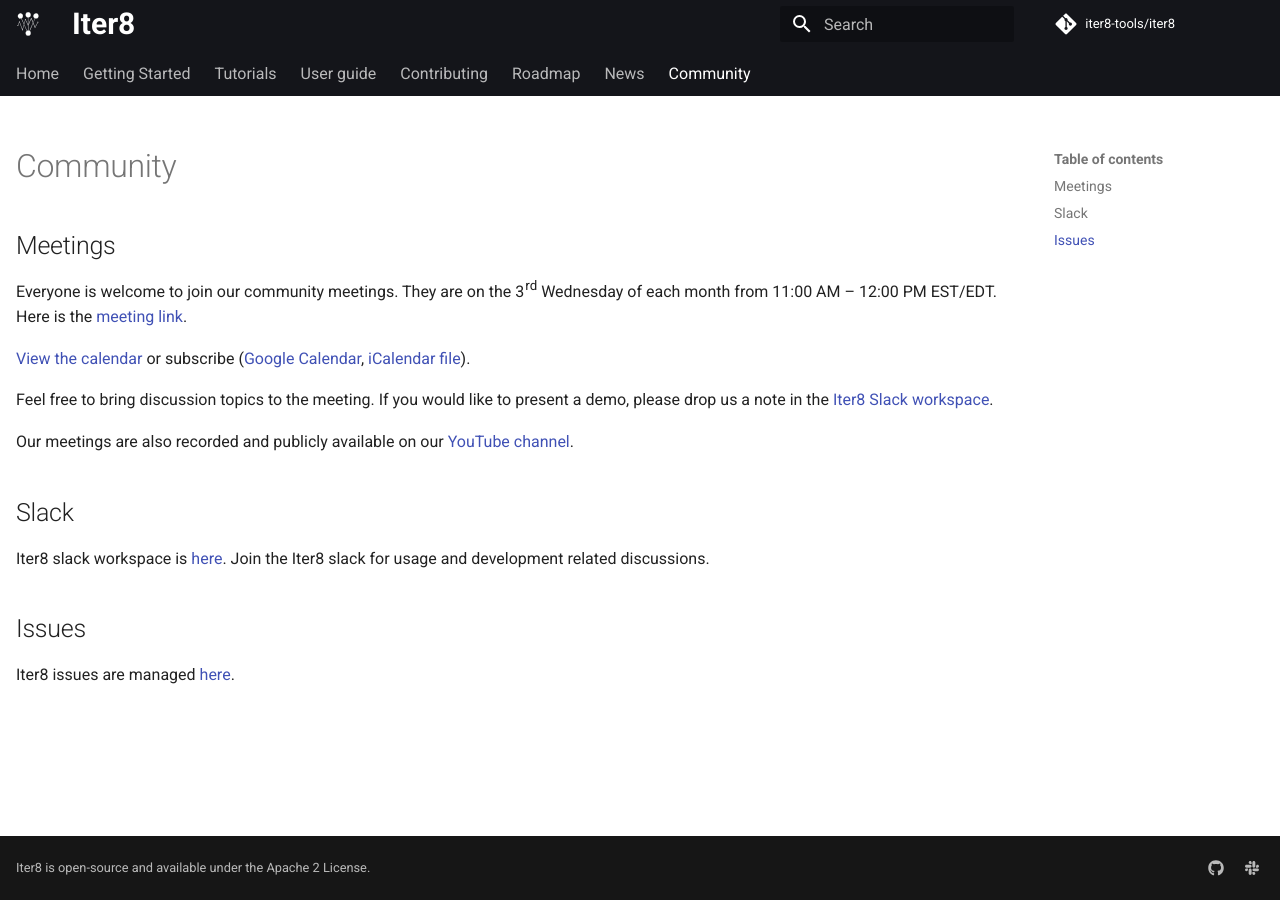
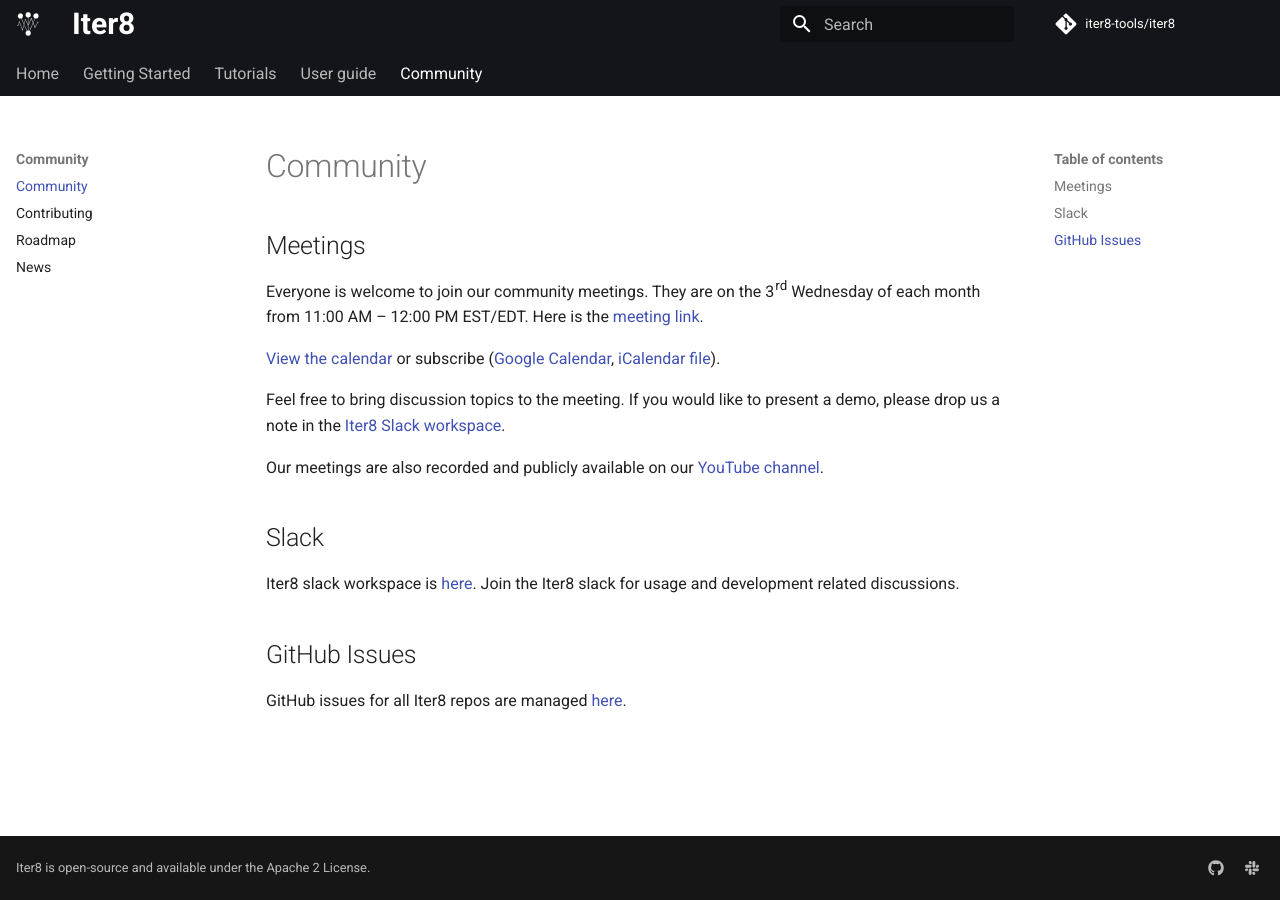
Before and after one commit to iter8-tools/docs, an MkDocs documentation site: the page built from docs/community/community.md, in a window 1280 px wide. Built offline with MkDocs 1.6.1 and Material for MkDocs 9.7.7, drawn with Linux system fonts in a browser that asks for light colours; comment, search, counter and statistics services are not loaded; the version menu is left out.

Commit message:
simplify nav
Signed-off-by: Srinivasan Parthasarathy <spartha@us.ibm.com>

```diff
--- a/docs/community.md
+++ b/docs/community/community.md
@@ -20,6 +18,6 @@ Our meetings are also recorded and publicly available on our [YouTube channel](h
 
 Iter8 slack workspace is [here](https://join.slack.com/t/iter8-tools/shared_invite/zt-awl2se8i-L0pZCpuHntpPejxzLicbmw). Join the Iter8 slack for usage and development related discussions.
 
-## Issues
+## GitHub Issues
 
-Iter8 issues are managed [here](https://github.com/iter8-tools/iter8/issues).
+GitHub issues for all Iter8 repos are managed [here](https://github.com/iter8-tools/iter8/issues).
--- a/mkdocs.yml
+++ b/mkdocs.yml
@@ -159,7 +159,8 @@ nav:
     - iter8 assert: user-guide/commands/iter8_assert.md
     - iter8 report: user-guide/commands/iter8_report.md
     - iter8 version: user-guide/commands/iter8_version.md
-- Contributing: contributing.md
-- Roadmap: roadmap.md
-- News: news.md
-- Community: community.md
+- Community:
+  - Community: community/community.md
+  - Contributing: community/contributing.md
+  - Roadmap: community/roadmap.md
+  - News: community/news.md
--- a/requirements.txt
+++ b/requirements.txt
@@ -2,4 +2,4 @@ Jinja2==3.0.3
 mike==1.1.2
 mkdocs-minify-plugin==0.5.0
 mkdocs-redirects==1.0.3
-mkdocs-material==8.1.2
+mkdocs-material==8.2.1
```
Also changed, not shown: other parts of docs/community/community.md (+0 -2 lines), docs/community/contributing.md (renamed from docs/contributing.md, +0 -2 lines), docs/community/news.md (renamed from docs/news.md, +0 -3 lines), docs/community/roadmap.md (renamed from docs/roadmap.md, +0 -3 lines), docs/getting-started/help.md (+1 -1 lines), docs/community/images/socc-thumbnail.jpg (renamed from docs/images/socc-thumbnail.jpg).
